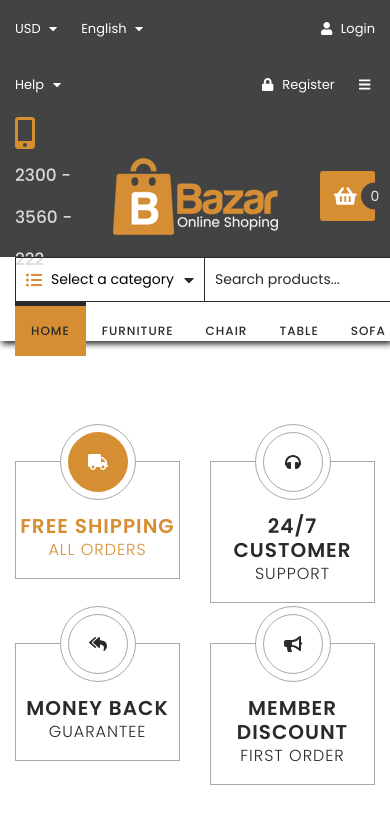
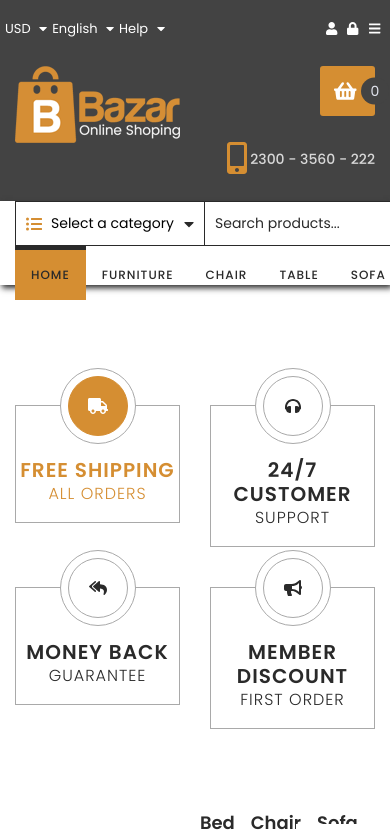
Before and after one commit to matwjablonski/kodilla-wdp-2204-03, a React (Create React App) app: page / in a window 390 px wide. Shown: the top 834 px of the page. Built offline with nearby package versions, Linux system fonts and the light colour scheme.

Commit message:
Add RWD for topbaner and baner

```diff
--- a/src/components/layout/CompanyClaim/CompanyClaim.js
+++ b/src/components/layout/CompanyClaim/CompanyClaim.js
@@ -9,14 +9,14 @@ import { faMobileAlt, faShoppingBasket } from '@fortawesome/free-solid-svg-icons
 const CompanyClaim = () => (
   <div className={styles.root}>
     <div className='container'>
-      <div className='row align-items-center'>
-        <div className={`col text-left ${styles.phoneNumber}`}>
+      <div className={`row align-items-center ${styles.mobileContainer}`}>
+        <div className={`col ${styles.phoneNumber}`}>
           <p>
             <FontAwesomeIcon className={styles.icon} icon={faMobileAlt} /> 2300 - 3560 -
             222
           </p>
         </div>
-        <div className='col text-center'>
+        <div className={`col text-center ${styles.logo}`}>
           <a href='#'>
             <img src='/images/logo.png' alt='Bazar' />
           </a>
--- a/src/components/layout/CompanyClaim/CompanyClaim.module.scss
+++ b/src/components/layout/CompanyClaim/CompanyClaim.module.scss
@@ -8,6 +8,7 @@
   }
 
   .phoneNumber {
+    text-align: left;
     p {
       margin: 0;
       font-size: 17px;
@@ -70,3 +71,43 @@
     }
   }
 }
+
+@media only screen and (max-width: 576px) {
+  .mobileContainer {
+    display: grid;
+    grid-template-columns: 1fr 2fr;
+    grid-template-rows: 1fr 2fr;
+    grid-template-areas:
+      "a b"
+      "a c"
+    ;
+
+    .logo {
+      grid-area: a;
+      align-self: start;
+      margin-top: 10px;
+      margin-left: 10px;
+      padding: 0;
+    }
+
+    .phoneNumber {
+      grid-area: c;
+      text-align: right;
+      justify-self: end;
+
+      p {
+        font-size: 14px;
+
+        .icon {
+          margin-right: 0;
+        }
+      }
+    }
+
+    .cart {
+      grid-area: b;
+      justify-self: end;
+      margin-top: 10px;
+    }
+  }
+}
--- a/src/components/layout/TopBar/TopBar.js
+++ b/src/components/layout/TopBar/TopBar.js
@@ -33,12 +33,14 @@ const TopBar = () => (
           <ul>
             <li>
               <a href='#'>
-                <FontAwesomeIcon className={styles.icon} icon={faUser} /> Login
+                <FontAwesomeIcon className={styles.icon} icon={faUser} />{' '}
+                <span>Login</span>
               </a>
             </li>
             <li>
               <a href='#'>
-                <FontAwesomeIcon className={styles.icon} icon={faLock} /> Register
+                <FontAwesomeIcon className={styles.icon} icon={faLock} />{' '}
+                <span>Register</span>
               </a>
             </li>
             <li>
--- a/src/components/layout/TopBar/TopBar.module.scss
+++ b/src/components/layout/TopBar/TopBar.module.scss
@@ -40,3 +40,29 @@
     }
   }
 }
+
+@media only screen and (max-width: 576px) {
+  .root {
+    span {
+      display: none;
+    }
+
+    .topOptions {
+      margin-left: 5px;
+      padding: 0;
+
+      ul li {
+        margin-right: 5px;
+      }
+    }
+
+    .topMenu {
+      padding: 0;
+      margin-right: 5px;
+
+      ul li {
+        margin-left: 5px;
+      }
+    }
+  }
+}
```
